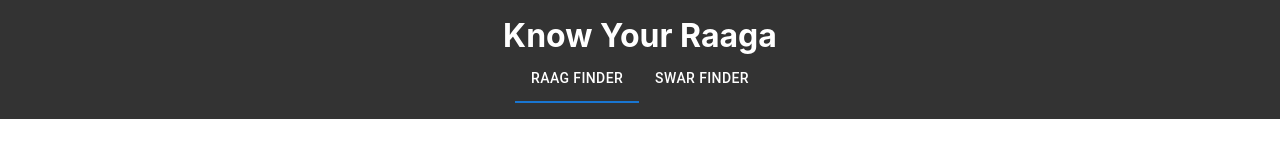
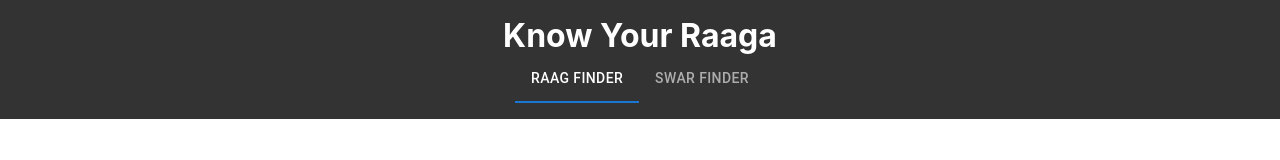
Before and after one commit to pramodjoshi886/raag-finder, a React (Create React App) app: page / in a window 1280 px wide. Shown: the top 160 px of the page. Built offline with nearby package versions, Linux system fonts and the light colour scheme.

Commit message:
change color of tabs to differentiate active/inactive

```diff
--- a/src/components/RaagFinder.js
+++ b/src/components/RaagFinder.js
@@ -74,7 +74,7 @@ function RaagaFinder() {
         <div className="container">
             <header>
                 <h1>Know Your Raaga</h1>
-                <Tabs centered textColor="white"
+                <Tabs centered textColor="inherit"
                     value={activePageId}
                     onChange={(event, newValue) => {
                         setActivePageId(newValue)
```
